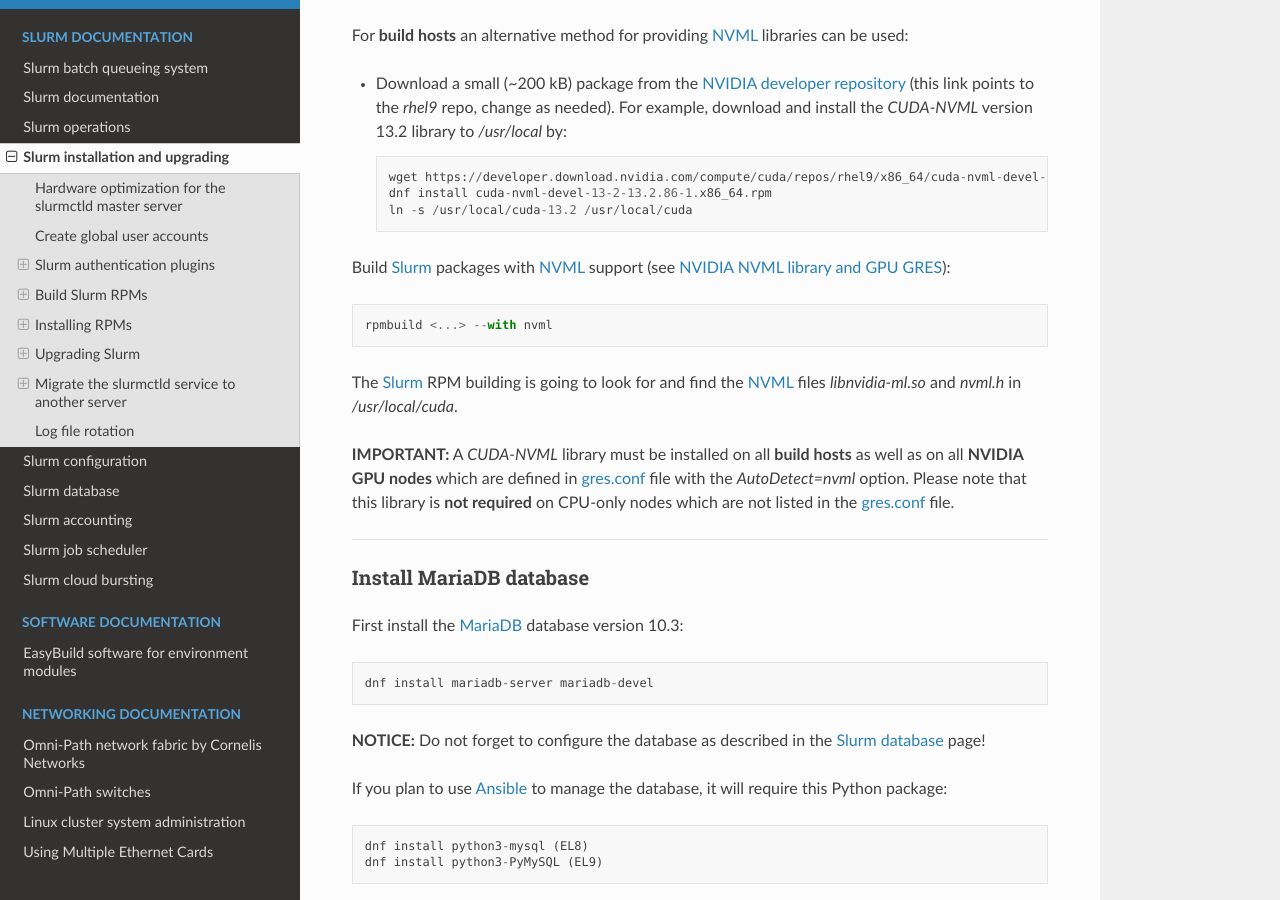
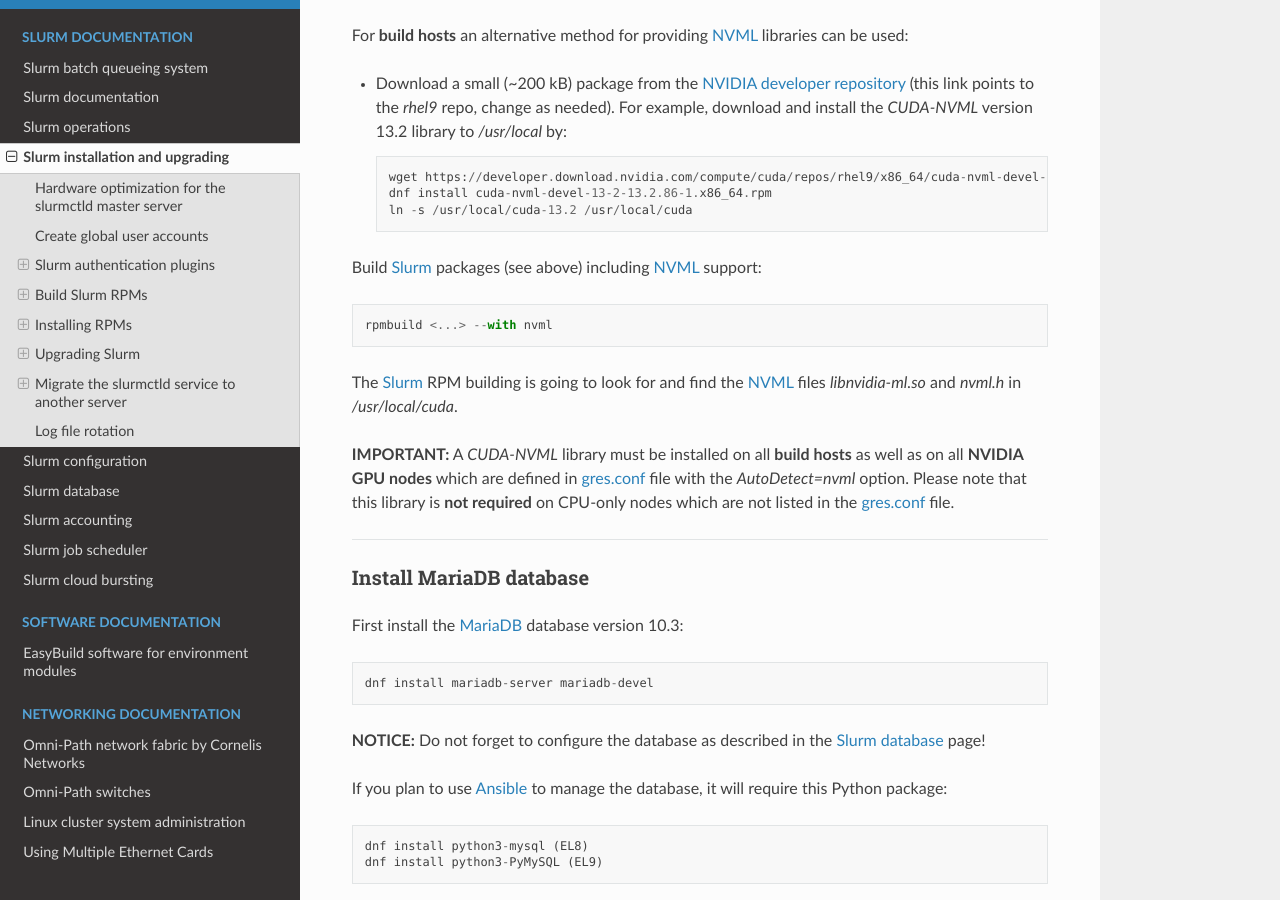
Before and after one commit to OleHolmNielsen/Niflheim_system, a Sphinx documentation site: the page built from docs/Slurm_installation.rst, in a window 1280 px wide and 900 px high, scrolled down 12133 px. Built offline with Sphinx 7.4.7 and the Read the Docs theme 3.1.0, drawn with Linux system fonts in a browser that asks for light colours.

Commit message:
Minor edit

```diff
--- a/docs/Slurm_installation.rst
+++ b/docs/Slurm_installation.rst
@@ -562,7 +562,7 @@
     dnf install cuda-nvml-devel-13-2-13.2.86-1.x86_64.rpm
     ln -s /usr/local/cuda-13.2 /usr/local/cuda
 
-Build Slurm_ packages with NVML_ support (see :ref:`nvidia-nvml-LIBRARY-AND-gpu-gres`)::
+Build Slurm_ packages (see above) including NVML_ support::
 
   rpmbuild <...> --with nvml
 
```
